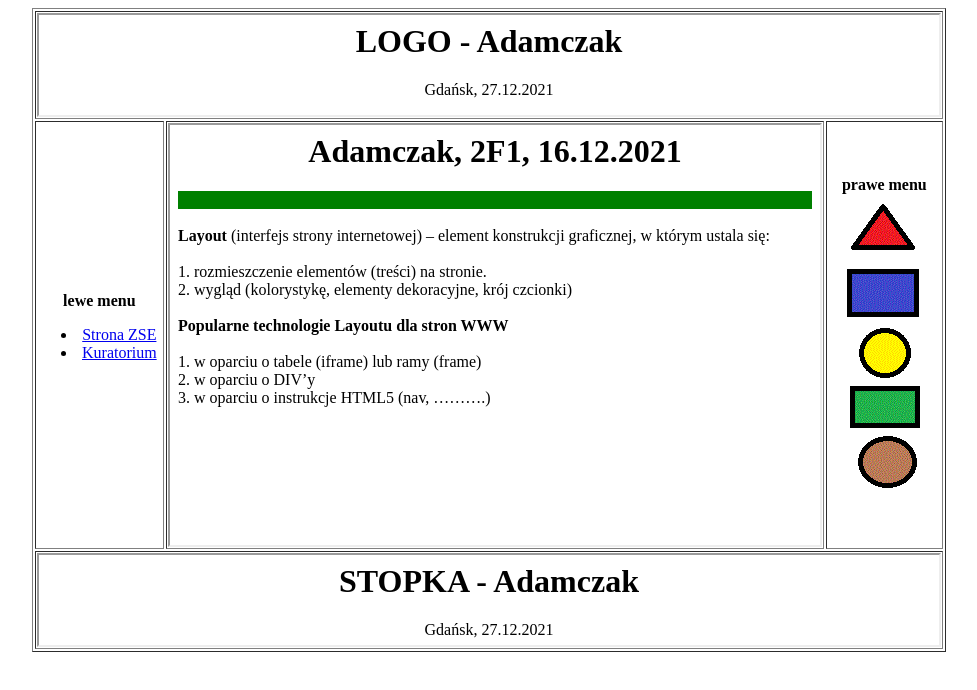
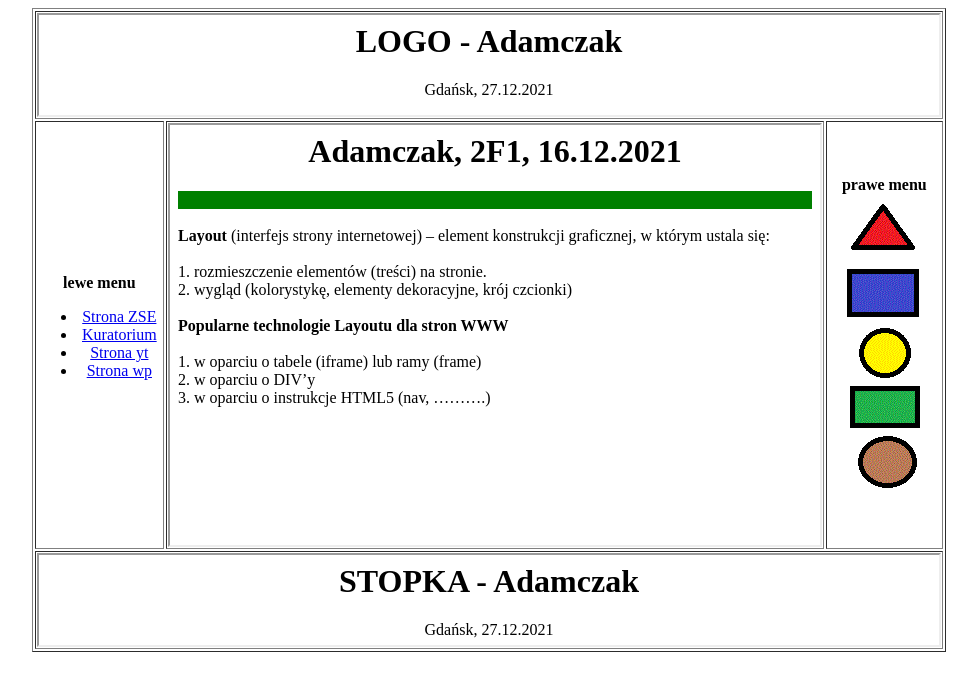
Before and after one commit to kubaadamczak12/Zadania-od-12-do-16, a plain HTML site: page index.html in a window 1280 px wide. Shown: the whole page, without its empty margins (151-1128 px from the left). Drawn offline with Linux system fonts and the light colour scheme.

Commit message:
Update index.html

```diff
--- a/index.html
+++ b/index.html
@@ -18,6 +18,12 @@
 				</li>
 				<li>
 					<a href="https://www.kuratorium.gda.pl/" target="obszar_glowny">Kuratorium</a>
+				</li>
+					<li>
+					<a href="https://www.youtube.com/" target="obszar_glowny">Strona yt</a>
+				</li>
+				      <li>
+					<a href="https://www.wp.pl/" target="obszar_glowny">Strona wp</a>
 				</li>
 				</ul>
 				</td>
```
